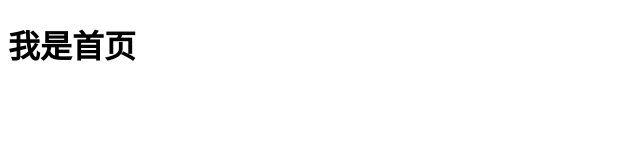
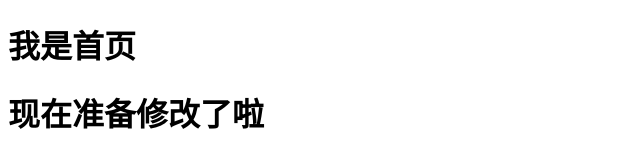
Before and after one commit to QiuyUn-He/ffish, a plain HTML site: page index.html in a window 1280 px wide. Shown: the whole page, without its empty margins (0-640 px from the left). Drawn offline with Linux system fonts and the light colour scheme.

Commit message:
02-添加新内容

```diff
--- a/index.html
+++ b/index.html
@@ -10,6 +10,7 @@
 <body>
     <h1>我是首页</h1>
 
+    <h1>现在准备修改了啦</h1>
 </body>
 
 </html>
```
